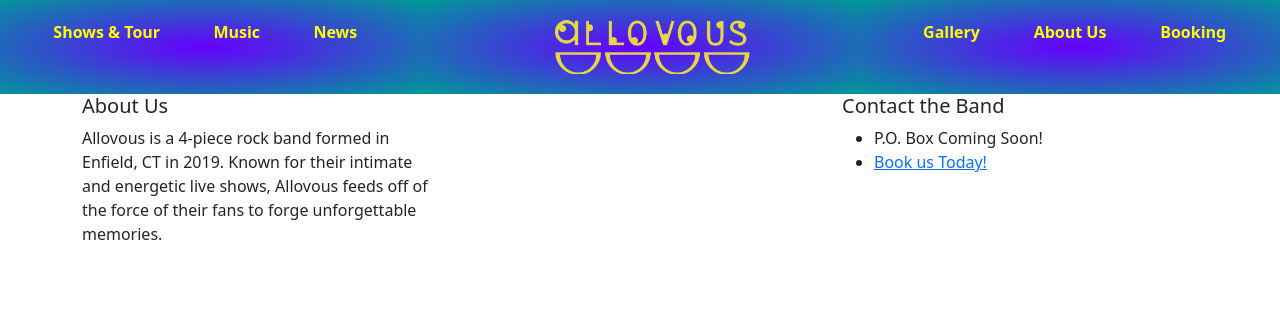
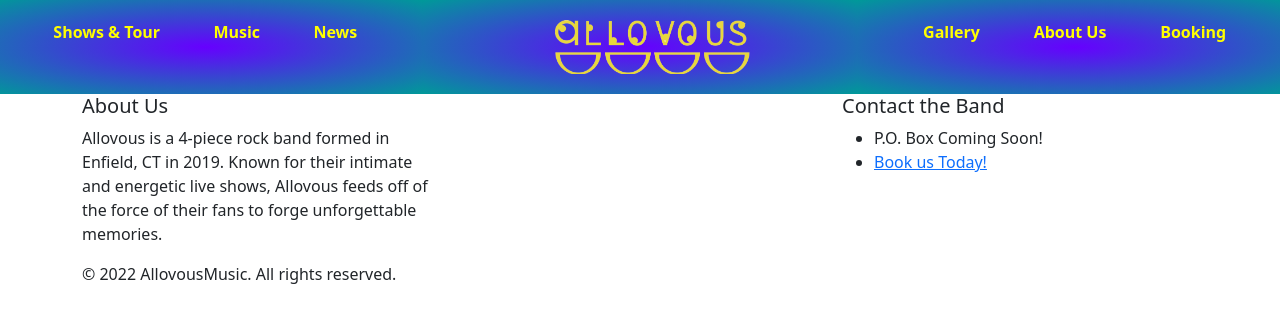
Before and after one commit to Daemonlord92/NEWGREG, an Angular app: page / in a window 1280 px wide. Shown: the top 322 px of the page. Built offline with nearby package versions, Linux system fonts and the light colour scheme.

Commit message:
Copyright setup

```diff
--- a/src/app/static-components/footer/footer.component.html
+++ b/src/app/static-components/footer/footer.component.html
@@ -19,3 +19,8 @@
         </ul>
     </div>
 </div>
+<div class="row">
+    <div class="col-md-12">
+        &copy; {{year}} AllovousMusic. All rights reserved.
+    </div>
+</div>
--- a/src/app/static-components/footer/footer.component.ts
+++ b/src/app/static-components/footer/footer.component.ts
@@ -1,3 +1,4 @@
+import { Variable } from '@angular/compiler/src/render3/r3_ast';
 import { Component, OnInit } from '@angular/core';
 
 @Component({
@@ -6,10 +7,15 @@ import { Component, OnInit } from '@angular/core';
   styleUrls: ['./footer.component.less']
 })
 export class FooterComponent implements OnInit {
+  currentTime: Date = new Date();
+  year: number = 0;
+  constructor() {
 
-  constructor() { }
+  }
+
 
   ngOnInit(): void {
+    this.year = this.currentTime.getFullYear();
   }
 
 }
```
